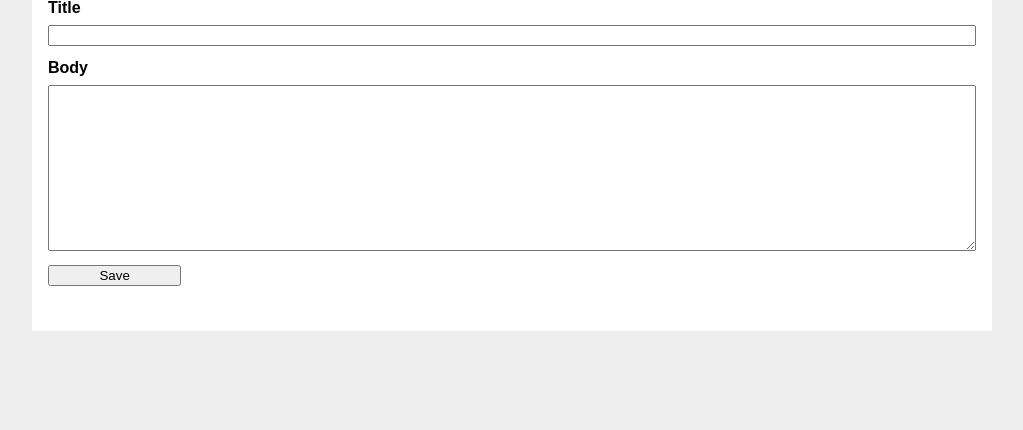
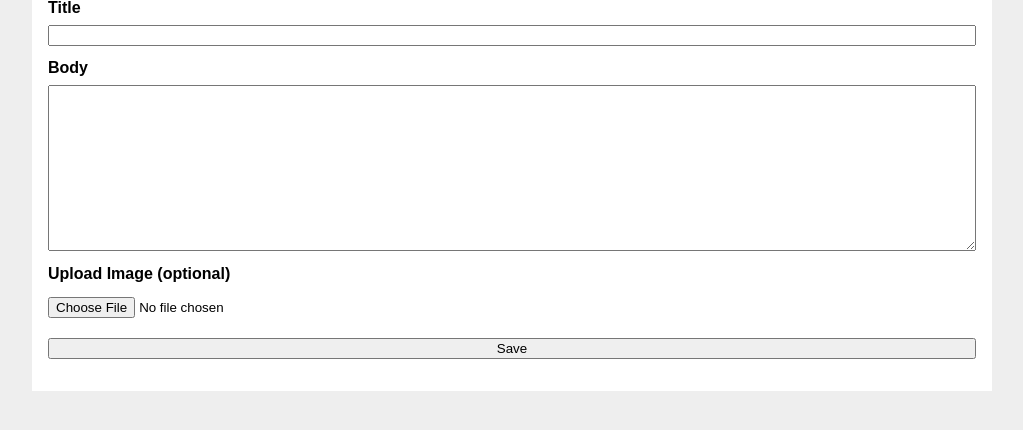
Before and after one commit to AngadVM/virtual-sanctuary, a Flask app: page /create in a window 1280 px wide. Shown: the part 115-545 px from the top of the page, without its empty margins (128-1151 px from the left). Run offline with Flask 3, Linux system fonts and the light colour scheme.

Commit message:
added image column in post table

```diff
--- a/App/Blog/__init__.py
+++ b/App/Blog/__init__.py
@@ -1,6 +1,6 @@
 import os
+from flask import Flask
 
-from flask import Flask
 
 def create_app(test_config=None):
     # create and configure the app
@@ -9,7 +9,12 @@ def create_app(test_config=None):
     app.config.from_mapping(
             SECRET_KEY= 'dev',
             DATABASE= os.path.join(app.instance_path, 'Blog.sqlite'),
+            # Configuration for file uploads
+            MAX_CONTENT_LENGTH = 16 * 1024 * 1024,  # 16MB max file size
+            UPLOAD_FOLDER = os.path.join(app.static_folder, 'uploads'),
+            ALLOWED_EXTENSIONS = {'png', 'jpg', 'jpeg', 'gif'}
     )
+
     if test_config is None:
         # load the instance config, if it exists, when not testing
         app.config.from_pyfile('config.py', silent=True)
--- a/App/Blog/blog.py
+++ b/App/Blog/blog.py
@@ -1,21 +1,32 @@
 from flask import (
-        Blueprint, flash, g, redirect, render_template, request, url_for
+        Blueprint, flash, g, redirect, render_template, request, url_for, current_app
 )
 from werkzeug.exceptions import abort
+from werkzeug.utils import secure_filename
 from Blog.auth import login_required
 from Blog.db import get_db
+import os
 
 bp = Blueprint('blog', __name__)
+
+
+# Adding helper func
+def allowed_file(filename):
+    return '.' in filename and \
+           filename.rsplit('.', 1)[1].lower() in {'png', 'jpg', 'jpeg', 'gif'}
+
 
 @bp.route('/')
 def index():
     db = get_db()
     posts = db.execute(
-        'SELECT p.id, title, body, created, author_id, username'
-        ' FROM post p JOIN user u ON p.author_id = u.id'
+        'SELECT p.id, title, body, image_url, created, author_id, username '
+        ' FROM post p JOIN user u ON p.author_id = u.id '
         ' ORDER BY created DESC'
     ).fetchall()
     return render_template('blog/index.html', posts=posts)
+
+
 
 
 @bp.route('/create', methods=('GET', 'POST'))
@@ -25,19 +36,29 @@ def create():
         title = request.form['title']
         body = request.form['body']
         error = None
+        image_url = None  # Initialize image_url
+
+        # Handle image upload
+        if 'image' in request.files:
+            file = request.files['image']
+            if file and file.filename != '':
+                filename = secure_filename(file.filename)
+                upload_folder = os.path.join(current_app.static_folder, 'uploads')
+                os.makedirs(upload_folder, exist_ok=True)  # Ensure directory exists
+                file.save(os.path.join(upload_folder, filename))
+                image_url = f'uploads/{filename}'  # Store the file path
 
         if not title:
-            error = 'Title is required'
+            error = 'Title is required.'
 
-        if error is not None:
+        if error:
             flash(error)
-
         else:
             db = get_db()
             db.execute(
-                'INSERT INTO post (title, body, author_id)'
-                'VALUES (?, ?, ?)',
-                (title, body, g.user['id'])
+                'INSERT INTO post (title, body, image_url, author_id)'
+                ' VALUES (?, ?, ?, ?)',
+                (title, body, image_url, g.user['id'])
             )
             db.commit()
             return redirect(url_for('blog.index'))
@@ -45,9 +66,10 @@ def create():
     return render_template('blog/create.html')
 
 
+
 def get_post(id, check_author=True):
     post = get_db().execute(
-        'SELECT p.id, title, body, created, author_id, username'
+        'SELECT p.id, title, body, image_url, created, author_id, username'
         ' FROM post p JOIN user u ON p.author_id = u.id'
         ' WHERE p.id = ?',
         (id,)
@@ -61,6 +83,7 @@ def get_post(id, check_author=True):
 
     return post
 
+
 @bp.route('/<int:id>/update', methods=('GET', 'POST'))
 @login_required
 def update(id):
@@ -70,28 +93,56 @@ def update(id):
         body = request.form['body']
         error = None
 
+        # Handle image update
+        if 'image' not in request.files:
+            image_url = post['image_url']  # Keep existing image
+        else:
+            file = request.files['image']
+            if file.filename == '':
+                image_url = post['image_url']  # Keep existing image
+            elif file and allowed_file(file.filename):
+                # Delete old image if it exists
+                if post['image_url']:
+                    old_image_path = os.path.join(current_app.static_folder, post['image_url'])
+                    if os.path.exists(old_image_path):
+                        os.remove(old_image_path)
+
+                filename = secure_filename(file.filename)
+                os.makedirs(os.path.join(current_app.static_folder, 'uploads'), exist_ok=True)
+                file.save(os.path.join(current_app.static_folder, 'uploads', filename))
+                image_url = f'uploads/{filename}'
+            else:
+                error = 'Invalid file type. Allowed types are png, jpg, jpeg, gif'
+
         if not title:
             error = 'Title is required.'
 
         if error is not None:
             flash(error)
-
         else:
             db = get_db()
             db.execute(
-                'UPDATE post SET title = ?, body = ?'
-                'WHERE id = ?',
-                (title, body, id)
+                'UPDATE post SET title = ?, body = ?, image_url = ?'
+                ' WHERE id = ?',
+                (title, body, image_url, id)
             )
             db.commit()
             return redirect(url_for('blog.index'))
 
     return render_template('blog/update.html', post=post)
 
+
+
 @bp.route('/<int:id>/delete', methods=('POST',))
 @login_required
 def delete(id):
-    get_post(id)
+    post = get_post(id)
+    # Delete the image file if it exists
+    if post['image_url']:
+        image_path = os.path.join(current_app.static_folder, post['image_url'])
+        if os.path.exists(image_path):
+            os.remove(image_path)
+
     db = get_db()
     db.execute('DELETE FROM post WHERE id = ?', (id,))
     db.commit()
--- a/App/Blog/schema.sql
+++ b/App/Blog/schema.sql
@@ -13,5 +13,6 @@ CREATE TABLE post (
   created TIMESTAMP NOT NULL DEFAULT CURRENT_TIMESTAMP,
   title TEXT NOT NULL,
   body TEXT NOT NULL,
+  image_url TEXT,  -- Removed NOT NULL constraint to make it optional
   FOREIGN KEY (author_id) REFERENCES user (id)
 );
--- a/App/Blog/static/style.css
+++ b/App/Blog/static/style.css
@@ -24,3 +24,54 @@ nav ul li a, nav ul li span, header .action { display: block; padding: 0.5rem; }
 .content textarea { min-height: 12em; resize: vertical; }
 input.danger { color: #cc2f2e; }
 input[type=submit] { align-self: start; min-width: 10em; }
+
+/* New styles for image handling */
+.post-image {
+    margin: 1.5em 0;
+    max-width: 100%;
+}
+
+.post-image img {
+    max-width: 100%;
+    height: auto;
+    border-radius: 4px;
+    box-shadow: 0 2px 4px rgba(0, 0, 0, 0.1);
+}
+
+.current-image {
+    margin: 1em 0;
+}
+
+.current-image p {
+    color: slategray;
+    font-style: italic;
+    margin-bottom: 0.5em;
+}
+
+.current-image img {
+    max-width: 300px;
+    height: auto;
+    border: 1px solid #ddd;
+    border-radius: 4px;
+    padding: 3px;
+}
+
+input[type="file"] {
+    margin-bottom: 1em;
+    padding: 0.5em 0;
+    width: 100%;
+}
+
+/* Hover effects for images */
+.post-image img:hover,
+.current-image img:hover {
+    opacity: 0.9;
+    transition: opacity 0.2s ease-in-out;
+}
+
+/* Responsive adjustments */
+@media (max-width: 600px) {
+    .current-image img {
+        max-width: 100%;
+    }
+}
--- a/App/Blog/templates/blog/create.html
+++ b/App/Blog/templates/blog/create.html
@@ -1,3 +1,4 @@
+
 {% extends 'base.html' %}
 
 {% block header %}
@@ -5,11 +6,16 @@
 {% endblock %}
 
 {% block content %}
-  <form method="post">
+  <form method="post" enctype="multipart/form-data">
     <label for="title">Title</label>
-    <input name="title" id="title" value="{{ request.form['title'] }}" required>
+    <input type="text" name="title" id="title" value="{{ request.form.get('title', '') }}" required>
+
     <label for="body">Body</label>
-    <textarea name="body" id="body">{{ request.form['body'] }}</textarea>
-    <input type="submit" value="Save">
+    <textarea name="body" id="body">{{ request.form.get('body', '') }}</textarea>
+
+    <label for="image">Upload Image (optional)</label>
+    <input type="file" name="image" id="image" accept="image/*">
+
+    <button type="submit">Save</button>
   </form>
 {% endblock %}
```
Also changed, not shown: App/Blog/templates/blog/index.html (+8 -1 lines), App/Blog/templates/blog/update.html (+11 -1 lines), App/Blog/static/uploads/pp_photo.JPG (added).
